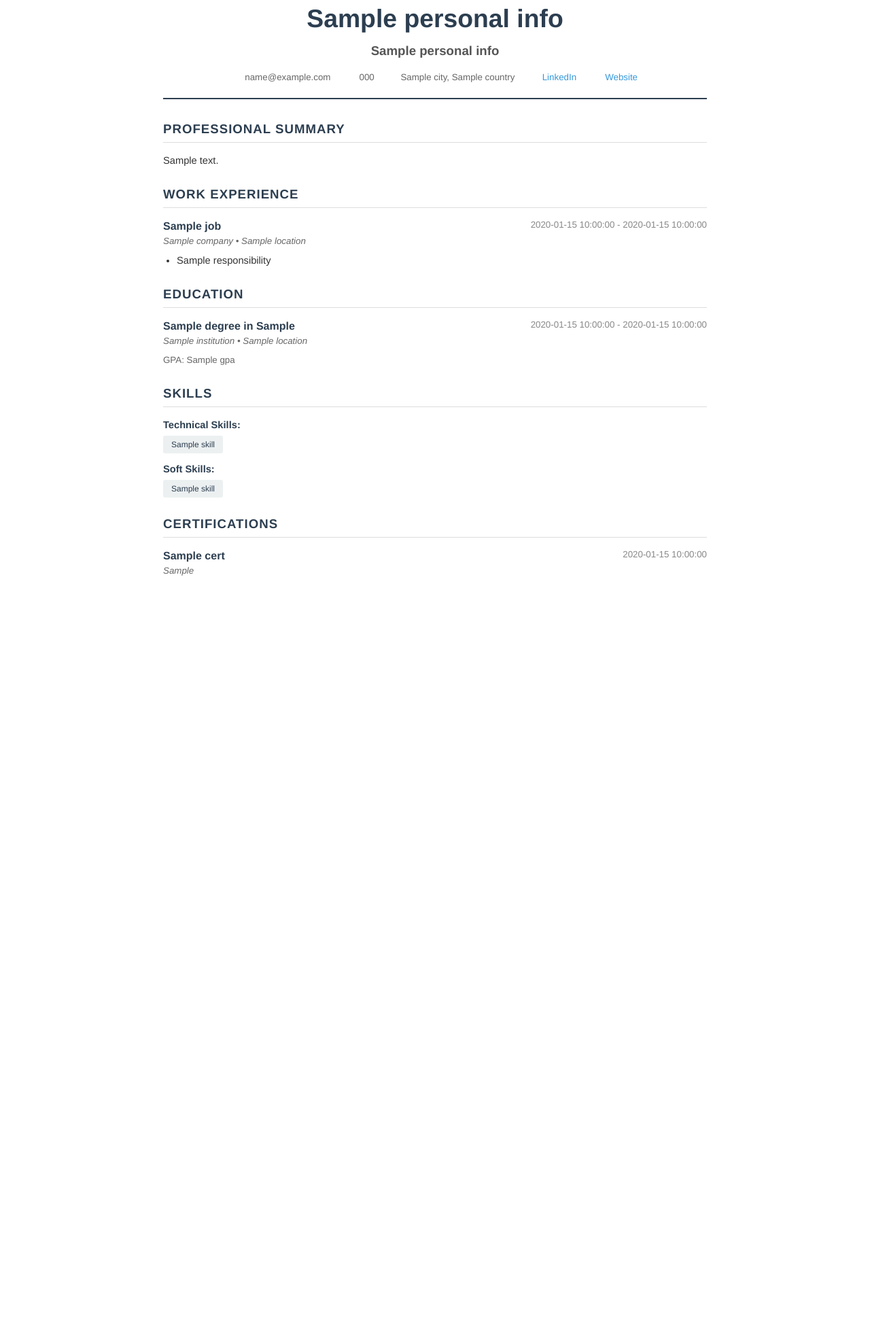
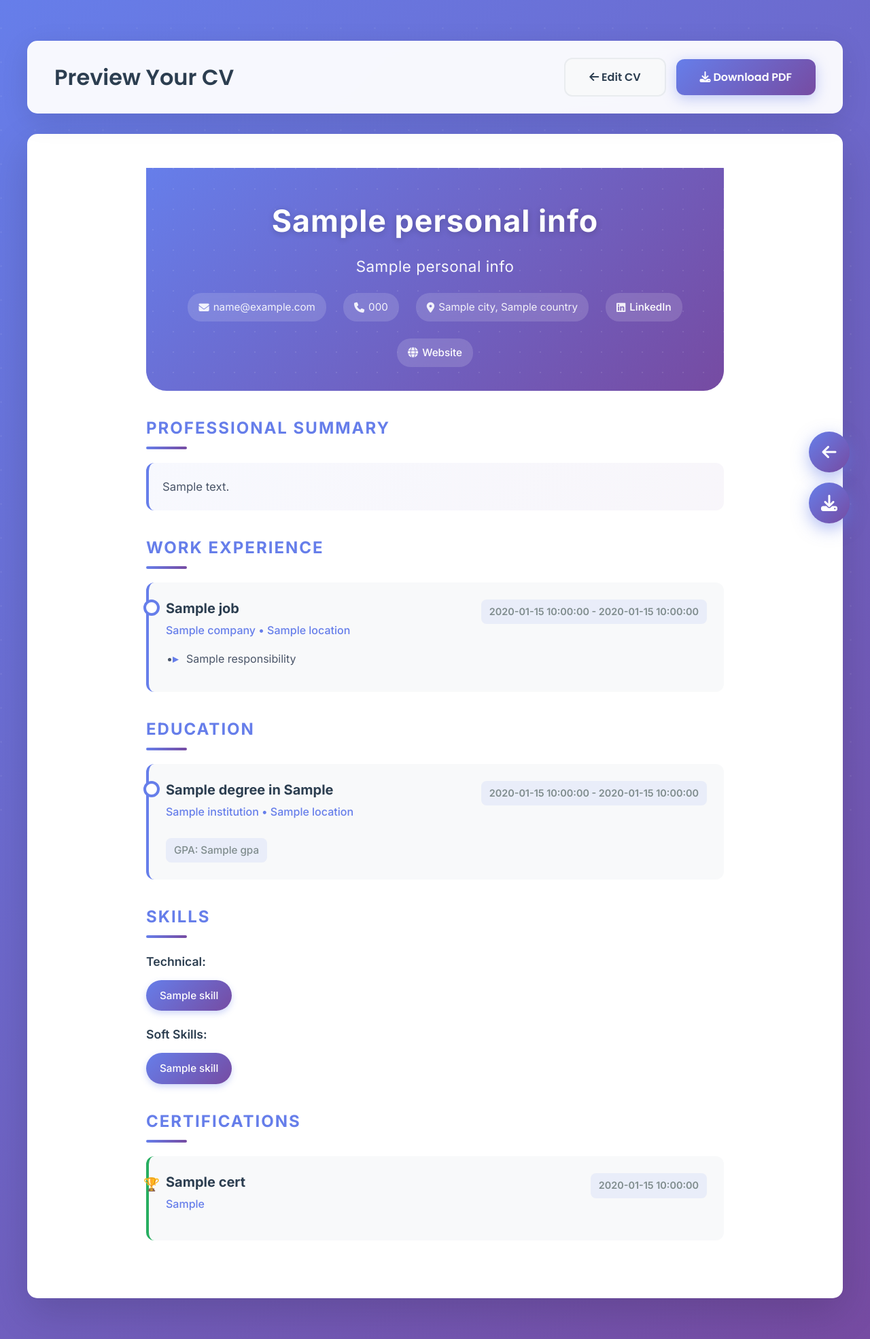
Before and after one commit to Liandewin/cv-builder, a Flask app: template templates/preview.html in a window 1280 px wide. Shown: the whole page at 68% size. Before the commit the page ends 847 px from the top, so only its background shows below. Run offline with Flask 3, Linux system fonts and the light colour scheme; the template is opened without the code that fills it: most values are stand-ins (such as "Sample title", 1, 10 or a date in 2020).

Commit message:
fixed header and download issue

```diff
--- a/static/css/styles.css
+++ b/static/css/styles.css
@@ -372,6 +372,9 @@ header h1 {
     align-items: center;
     box-shadow: 0 10px 40px rgba(0, 0, 0, 0.1);
     animation: fadeInDown 0.6s ease-out;
+    position: sticky;
+    top: 20px;
+    z-index: 100;
 }
 
 @keyframes fadeInDown {
@@ -394,6 +397,11 @@ header h1 {
 .preview-actions {
     display: flex;
     gap: 15px;
+    align-items: center;
+}
+
+.preview-actions button {
+    white-space: nowrap;
 }
 
 .cv-preview-wrapper {
@@ -465,3 +473,35 @@ header h1 {
 html {
     scroll-behavior: smooth;
 }
+
+/* Floating action buttons (backup if header is hidden) */
+.floating-actions {
+    position: fixed;
+    bottom: 30px;
+    right: 30px;
+    display: flex;
+    flex-direction: column;
+    gap: 15px;
+    z-index: 1000;
+}
+
+.floating-btn {
+    width: 60px;
+    height: 60px;
+    border-radius: 50%;
+    border: none;
+    background: linear-gradient(135deg, #667eea 0%, #764ba2 100%);
+    color: white;
+    font-size: 24px;
+    cursor: pointer;
+    box-shadow: 0 8px 25px rgba(102, 126, 234, 0.5);
+    transition: all 0.3s ease;
+    display: flex;
+    align-items: center;
+    justify-content: center;
+}
+
+.floating-btn:hover {
+    transform: translateY(-5px);
+    box-shadow: 0 12px 35px rgba(102, 126, 234, 0.6);
+}
--- a/templates/preview.html
+++ b/templates/preview.html
@@ -2,178 +2,26 @@
 <html lang="en">
 <head>
     <meta charset="UTF-8">
-    <title>CV - {{ cv_data.personal_info.name }}</title>
+    <meta name="viewport" content="width=device-width, initial-scale=1.0">
+    <title>CV Preview</title>
+    <link rel="stylesheet" href="{{ url_for('static', filename='css/styles.css') }}">
+    <link rel="stylesheet" href="{{ url_for('static', filename='css/cv_styles.css') }}">
     <link rel="stylesheet" href="https://cdnjs.cloudflare.com/ajax/libs/font-awesome/6.4.0/css/all.min.css">
-    <style>
-        /* PDF-optimized styles */
-        * {
-            margin: 0;
-            padding: 0;
-            box-sizing: border-box;
-        }
-
-        @page {
-            size: A4;
-            margin: 2cm;
-        }
-
-        body {
-            font-family: 'Helvetica', 'Arial', sans-serif;
-            font-size: 11pt;
-            line-height: 1.5;
-            color: #333;
-        }
-
-        .cv-container {
-            max-width: 800px;
-            margin: 0 auto;
-        }
-
-        /* Header */
-        .cv-header {
-            text-align: center;
-            margin-bottom: 30px;
-            border-bottom: 2px solid #2c3e50;
-            padding-bottom: 20px;
-        }
-
-        .cv-name {
-            font-size: 28pt;
-            font-weight: bold;
-            color: #2c3e50;
-            margin-bottom: 5px;
-        }
-
-        .cv-title {
-            font-size: 14pt;
-            color: #555;
-            margin-bottom: 15px;
-        }
-
-        .cv-contact {
-            font-size: 10pt;
-            color: #666;
-        }
-
-        .cv-contact span {
-            margin: 0 10px;
-            display: inline-flex;
-            align-items: center;
-            gap: 5px;
-        }
-
-        .cv-contact i {
-            color: rgba(255, 255, 255, 0.9);
-        }
-
-        /* Sections */
-        .cv-section {
-            margin-bottom: 25px;
-            page-break-inside: avoid;
-        }
-
-        .section-title {
-            font-size: 14pt;
-            font-weight: bold;
-            color: #2c3e50;
-            border-bottom: 1px solid #ddd;
-            padding-bottom: 5px;
-            margin-bottom: 15px;
-            text-transform: uppercase;
-            letter-spacing: 1px;
-        }
-
-        /* Professional Summary */
-        .summary-text {
-            text-align: justify;
-            margin-bottom: 10px;
-        }
-
-        /* Experience & Education Items */
-        .experience-item,
-        .education-item,
-        .certification-item {
-            margin-bottom: 20px;
-            page-break-inside: avoid;
-        }
-
-        .item-header {
-            display: flex;
-            justify-content: space-between;
-            margin-bottom: 8px;
-        }
-
-        .item-title {
-            font-size: 12pt;
-            font-weight: bold;
-            color: #2c3e50;
-        }
-
-        .item-subtitle {
-            font-size: 10pt;
-            color: #666;
-            font-style: italic;
-        }
-
-        .item-date {
-            font-size: 10pt;
-            color: #888;
-            white-space: nowrap;
-        }
-
-        /* Lists */
-        .responsibilities-list {
-            margin-left: 20px;
-            margin-top: 8px;
-        }
-
-        .responsibilities-list li {
-            margin-bottom: 5px;
-            line-height: 1.4;
-        }
-
-        /* Skills */
-        .skills-group {
-            margin-bottom: 12px;
-        }
-
-        .skills-group strong {
-            color: #2c3e50;
-            display: block;
-            margin-bottom: 5px;
-        }
-
-        .skills-list {
-            display: flex;
-            flex-wrap: wrap;
-            gap: 8px;
-        }
-
-        .skill-tag {
-            background-color: #ecf0f1;
-            color: #2c3e50;
-            padding: 4px 12px;
-            border-radius: 3px;
-            font-size: 9pt;
-            display: inline-block;
-        }
-
-        .gpa {
-            font-size: 10pt;
-            color: #666;
-            margin-top: 5px;
-        }
-
-        /* Links */
-        a {
-            color: #3498db;
-            text-decoration: none;
-        }
-    </style>
 </head>
 <body>
-    <div class="cv-container">
-        <!-- Header -->
+    <div class="preview-container">
+        <div class="preview-header">
+            <h1>Preview Your CV</h1>
+            <div class="preview-actions">
+                <button onclick="window.history.back()" class="secondary-btn"><i class="fas fa-arrow-left"></i> Edit CV</button>
+                <button onclick="generatePDF()" class="primary-btn"><i class="fas fa-download"></i> Download PDF</button>
+            </div>
+        </div>
+
+        <!-- CV Preview Display -->
+        <div class="cv-preview-wrapper">
+            <div class="cv-document">
+                <!-- Header Section -->
                 <div class="cv-header">
                     <h1 class="cv-name">{{ cv_data.personal_info.name }}</h1>
                     <h2 class="cv-title">{{ cv_data.personal_info.title }}</h2>
@@ -185,10 +33,10 @@
                         <span><i class="fas fa-map-marker-alt"></i> {{ cv_data.personal_info.address.city }}{% if cv_data.personal_info.address.country %}, {{ cv_data.personal_info.address.country }}{% endif %}</span>
                         {% endif %}
                         {% if cv_data.personal_info.linkedin %}
-                <span><i class="fab fa-linkedin"></i> <a href="{{ cv_data.personal_info.linkedin }}">LinkedIn</a></span>
+                        <span><i class="fab fa-linkedin"></i> <a href="{{ cv_data.personal_info.linkedin }}" target="_blank">LinkedIn</a></span>
                         {% endif %}
                         {% if cv_data.personal_info.website %}
-                <span><i class="fas fa-globe"></i> <a href="{{ cv_data.personal_info.website }}">Website</a></span>
+                        <span><i class="fas fa-globe"></i> <a href="{{ cv_data.personal_info.website }}" target="_blank">Website</a></span>
                         {% endif %}
                     </div>
                 </div>
@@ -259,7 +107,7 @@
                     <h3 class="section-title">Skills</h3>
                     {% if cv_data.skills.technical %}
                     <div class="skills-group">
-                <strong>Technical Skills:</strong>
+                        <strong>Technical:</strong>
                         <div class="skills-list">
                             {% for skill in cv_data.skills.technical %}
                             {% if skill %}
@@ -304,5 +152,48 @@
                 </div>
                 {% endif %}
             </div>
+        </div>
+    </div>
+
+    <!-- Floating Action Buttons (Always Visible) -->
+    <div class="floating-actions">
+        <button onclick="window.history.back()" class="floating-btn" title="Go Back">
+            <i class="fas fa-arrow-left"></i>
+        </button>
+        <button onclick="generatePDF()" class="floating-btn" title="Download PDF">
+            <i class="fas fa-download"></i>
+        </button>
+    </div>
+
+    <script>
+        // Store CV data for PDF generation
+        const cvData = {{ cv_data | tojson | safe }};
+
+        function generatePDF() {
+            fetch('/generate-pdf', {
+                method: 'POST',
+                headers: {
+                    'Content-Type': 'application/json',
+                },
+                body: JSON.stringify(cvData)
+            })
+            .then(response => response.blob())
+            .then(blob => {
+                // Create download link
+                const url = window.URL.createObjectURL(blob);
+                const a = document.createElement('a');
+                a.href = url;
+                a.download = `CV_${cvData.personal_info.name.replace(/ /g, '_')}.pdf`;
+                document.body.appendChild(a);
+                a.click();
+                window.URL.revokeObjectURL(url);
+                a.remove();
+            })
+            .catch(error => {
+                console.error('Error generating PDF:', error);
+                alert('Error generating PDF. Please try again.');
+            });
+        }
+    </script>
 </body>
 </html>
```
Also changed, not shown: static/js/form.js (+8 -8 lines), templates/index.html (+5 -5 lines). Lines whose indentation alone changed are shown as unchanged.
